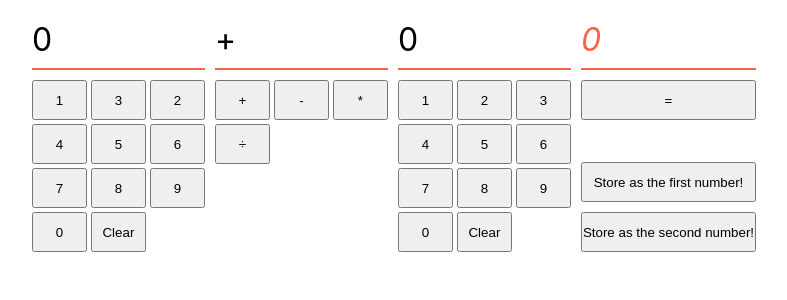
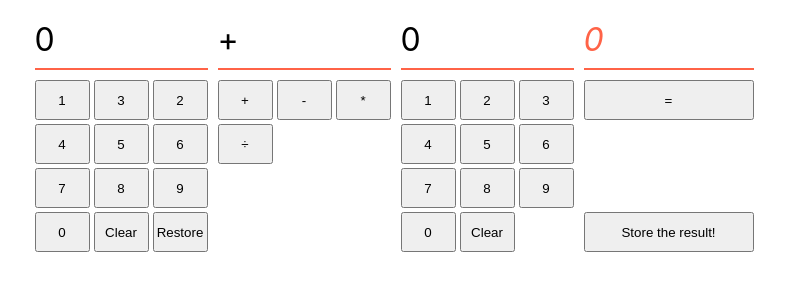
Before and after one commit to boolean-uk/react-state-calculator, a React (Create React App) app: page / in a window 1280 px wide. Shown: the top 300 px of the page, without its empty margins (246-1033 px from the left). Built offline with nearby package versions, Linux system fonts and the light colour scheme.

Commit message:
2 first extensions done

```diff
--- a/src/App.js
+++ b/src/App.js
@@ -8,13 +8,24 @@ function App() {
   const [number2, setNumber2] = useState(0);
   const [operator, setOperator] = useState("+");
   const [result,setResult] = useState(0);
+
+  //extra store state
+  const [store,setStore] = useState(0);
   const numbers = [1,2,3,4,5,6,7,8,9,0]
   //we will also need some onClick functions
   const clickNumber = (event) => {
     if(event.target.className ==='num1'){
-      setNumber1(event.target.innerText)
+      if(number1 === 0){
+        setNumber1(event.target.innerText)
+      } else {
+        setNumber1(number1 + event.target.innerText)
+      }
     } else if (event.target.className ==='num2'){
-      setNumber2(event.target.innerText)
+      if(number2 === 0){
+        setNumber2(event.target.innerText)
+      } else {
+        setNumber2(number2 + event.target.innerText)
+      }
     }
   }
 
@@ -45,11 +56,14 @@ function App() {
     }
 
   };
-  const clickStore = (event) => {
-    if(event.target.className ==='store2'){
-      setNumber2(result)
+  const clickStore = () => {
+    setStore(result)
+  }
+  const clickRestore = (event) => {
+    if(event.target.className ==='num1'){
+      setNumber1(store)
     } else {
-      setNumber1(result)
+      setNumber2(store)
     }
   }
   return (
@@ -68,6 +82,7 @@ function App() {
             <button onClick = {clickNumber} className = "num1">9</button>
             <button onClick = {clickNumber} className = "num1">0</button>
             <button onClick = {clickClear} className = "num1">Clear</button>
+            <button onClick = {clickRestore} className = "num1">Restore</button>
           </div>
         </div>
 
@@ -103,10 +118,7 @@ function App() {
             <button onClick = {clickResult}>=</button>
           </div>
           <div>
-              <button onClick = {clickStore}>Store as the first number!</button>
-          </div>
-          <div>
-              <button onClick = {clickStore} className = 'store2'>Store as the second number!</button>
+              <button onClick = {clickStore}>Store the result!</button>
           </div>
         </div>
     </div>
```
